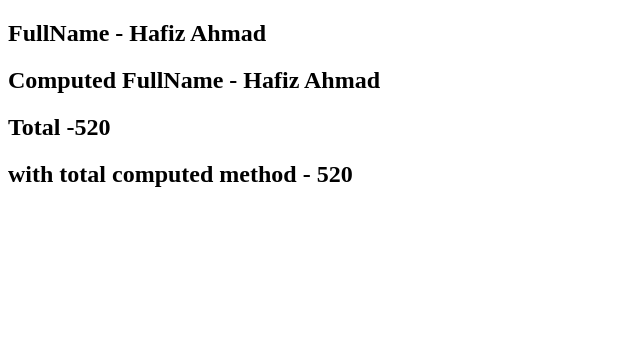
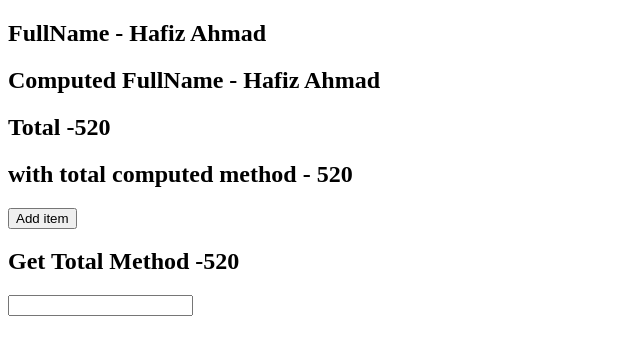
Before and after one commit to devlivewir/vue-initial, a Vue app: page / in a window 1280 px wide. Shown: the top 354 px of the page, without its empty margins (0-640 px from the left). Built offline with nearby package versions, Linux system fonts and the light colour scheme.

Commit message:
property vs method

```diff
--- a/src/App.vue
+++ b/src/App.vue
@@ -5,6 +5,9 @@
       <h2>Computed FullName - {{ FullName }}</h2>
       <h2>Total -{{ items.reduce((total, curr) => (total = total + curr.price), 0) }} </h2>
       <h2>with total computed method - {{ total }} </h2>
+      <button @click="items.push({ id: 4, title: 'keyBoard', price: 50 })">Add item</button>
+      <h2>Get Total  Method -{{ getTotal() }}</h2>
+      <input type="text" v-model="country">
     </template>
   </div>
 
@@ -34,16 +37,22 @@ export default {
           title: 'Screen',
           price: 170
         },
-      ]
+      ],
+      country:''
     }
   },
   methods: {
+    getTotal() {
+      console.log('get Total Method');
+      return this.items.reduce((total, curr) => (total = total + curr.price), 0)
+    }
   },
   computed: {
     FullName() {
       return `${this.firstName} ${this.lastName}`
     },
     total() {
+      console.log('get total property');
       return this.items.reduce((total, curr) => (total = total + curr.price), 0)
     }
 
```
